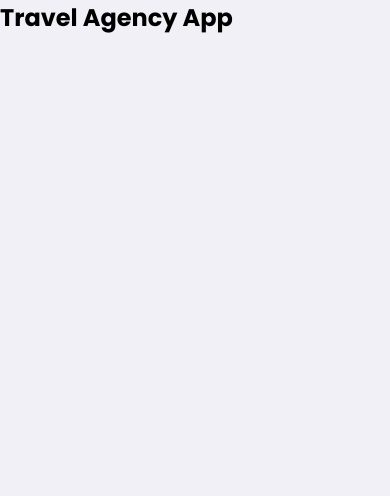
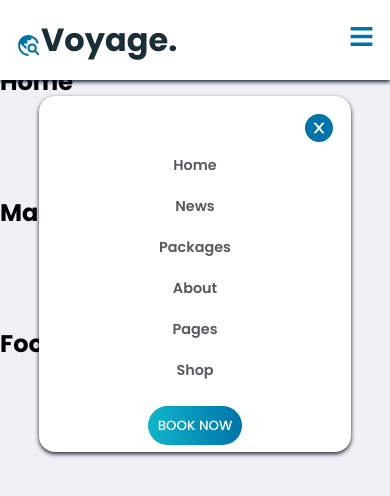
Before and after one commit to tresorsawasawa/travel_agency, a React (Create React App) app: page / in a window 390 px wide. Shown: the top 496 px of the page. Built offline with nearby package versions, Linux system fonts and the light colour scheme.

Commit message:
Add the styling to header

```diff
--- a/package.json
+++ b/package.json
@@ -9,7 +9,9 @@
     "node-sass": "^7.0.3",
     "react": "^18.2.0",
     "react-dom": "^18.2.0",
+    "react-icons": "^4.6.0",
     "react-scripts": "5.0.1",
+    "react-scroll": "^1.8.8",
     "web-vitals": "^2.1.4"
   },
   "scripts": {
--- a/src/App.js
+++ b/src/App.js
@@ -1,8 +1,15 @@
 import React from 'react';
+import Footer from './Components/Footer/Footer';
+import Home from './Components/Home/Home';
+import Main from './Components/Main/Main';
+import Navbar from './Components/Navbar/Navbar';
 
 const App = () => (
-  <main className="App">
-    <h2>Travel Agency App</h2>
-  </main>
+  <>
+    <Navbar />
+    <Home />
+    <Main />
+    <Footer />
+  </>
 );
 export default App;
--- a/src/Components/Navbar/Navbar.jsx
+++ b/src/Components/Navbar/Navbar.jsx
@@ -1,9 +1,71 @@
 import React from 'react';
+import { MdOutlineTravelExplore } from 'react-icons/md';
+import { AiFillCloseCircle } from 'react-icons/ai';
+import { FaBars } from 'react-icons/fa';
+import { Link } from 'react-scroll';
 
 const Navbar = () => (
-  <section>
-    <h2>Navbar</h2>
-  </section>
+  <header className="header flex">
+    <div className="logoContainer flex clickable">
+      <Link to="home" className="clickable">
+        <h1 className="logo flex">
+          <MdOutlineTravelExplore className="icon" />
+          Voyage.
+        </h1>
+      </Link>
+    </div>
+
+    <nav className="navbarContainer">
+      <ul className="navList flex">
+        <li className="navItem  clickable">
+          <Link to="home" smooth span={true.toString()} className="navLink">
+            Home
+          </Link>
+        </li>
+        <li className="navItem  clickable">
+          <Link to="main" smooth span={true.toString()} className="navLink">
+            News
+          </Link>
+        </li>
+        <li className="navItem  clickable">
+          <Link to="main" smooth span={true.toString()} className="navLink">
+            Packages
+          </Link>
+        </li>
+        <li className="navItem  clickable">
+          <Link to="main" smooth span={true.toString()} className="navLink">
+            About
+          </Link>
+        </li>
+        <li className="navItem  clickable">
+          <Link to="home" smooth span={true.toString()} className="navLink">
+            Pages
+          </Link>
+        </li>
+        <li className="navItem  clickable">
+          <Link to="home" smooth span={true.toString()} className="navLink">
+            Shop
+          </Link>
+        </li>
+
+        <li className="bookBtnContainer clickable">
+          <button type="button" className="btn bookBtn">
+            <Link to="home" smooth span={true.toString()} className="navLink">
+              BOOK NOW
+            </Link>
+          </button>
+        </li>
+      </ul>
+
+      <div className="closeMenu flex">
+        <AiFillCloseCircle className="icon clickable" />
+      </div>
+    </nav>
+
+    <div className="hamburger">
+      <FaBars className="icon" />
+    </div>
+  </header>
 );
 
 export default Navbar;
--- a/src/assets/scss/Components/_Navbar.scss
+++ b/src/assets/scss/Components/_Navbar.scss
@@ -0,0 +1,100 @@
+@import '../base/mixins';
+@import '../base/colors';
+
+.header {
+  @include flex_between_center(row);
+  position: fixed;
+  width: 100%;
+  z-index: 99;
+  padding: 1rem;
+  background-color: $whiteColor;
+  box-shadow: $menuShadow;
+
+  .logoContainer {
+    color: $blackColor;
+    justify-content: center;
+
+    .icon {
+      color: $primaryColor;
+      font-size: 25px;
+      transform: translateY(5px)
+    }
+  }
+
+  .navbarContainer {
+    .navList{
+      .bookBtnContainer {
+        .bookBtn {
+          @include btn_and_navItem;
+        }
+      }
+    }
+  }
+
+  .hamburger {
+    .icon {
+      font-size: 25px;
+      color: $primaryColor;
+
+      &:hover {
+        color: $secondColor;
+      }
+    }
+  }
+
+  @media screen and (max-width: 768px) {
+    .navbarContainer {
+      position: absolute;
+      height: max-content;
+      background-color: $whiteColor;
+      width: 80%;
+      border-radius: 1rem;
+      left: 50%;
+      top: 6rem;
+      z-index: 999;
+      box-shadow: $menuShadow;
+      transform: translate(-50%);
+      transition: 0.3s ease-in-out;
+
+      .navList {
+        @include flex_center_center(column);
+        padding-top: 3rem;
+
+        .navItem {
+          padding: 0.5rem 0;
+
+          .navLink {
+            color: $textColor;
+            font-weight: 600;
+            font-size: 0.9rem;
+
+            &:hover {
+              color: $primaryColor;
+              transition: 0.3s all ease-in-out;
+              border-bottom: 2px solid $primaryColor;
+              padding: 0.2rem 0.8rem;
+            }
+          }
+        }
+
+        .bookBtnContainer {
+          margin-top: 1rem;
+           padding-bottom: 0.4rem;
+        }
+      }
+
+      .closeMenu {
+        position: absolute;
+        top: 1rem;
+        right: 1rem;
+        color: $primaryColor;
+
+        &:hover {
+          color: $secondColor;
+          transform: scale(1.15);
+          transition: 0.3s all ease-in-out;
+        }
+      }
+    }
+  }
+}
--- a/src/assets/scss/base/_default.scss
+++ b/src/assets/scss/base/_default.scss
@@ -22,6 +22,7 @@ section { padding: 4rem 0 2rem;  }
 
 .icon {
   font-size: 2rem;
+  cursor: pointer;
 }
 
 .clickable { cursor: pointer; }
@@ -43,4 +44,9 @@ input {
   font-size: 100%;
 }
 
+.flex {
+  display: flex;
+  align-items: center;
+}
+
 /* Default styling to be applied to the whole application end */
--- a/src/assets/scss/base/_mixins.scss
+++ b/src/assets/scss/base/_mixins.scss
@@ -6,6 +6,13 @@
 @mixin flex_center_center($direction) {
   display: flex;
   justify-content: center;
+  align-items: center;
+  flex-direction: $direction;
+}
+
+@mixin flex_between_center($direction) {
+  display: flex;
+  justify-content: space-between;
   align-items: center;
   flex-direction: $direction;
 }
@@ -25,7 +32,7 @@
   align-items: center;
 }
 
-@mixin btn_and_anchor {
+@mixin btn_and_navItem {
   color: $whiteColor;
   font-weight: 500;
 }
--- a/src/assets/scss/base/_variables.scss
+++ b/src/assets/scss/base/_variables.scss
@@ -1,3 +1,4 @@
 // Fonts
 $urlPoppinsFont: 'https://fonts.googleapis.com/css2?family=Poppins:wght@300;400;500;600;700&display=swap';
 $poppinsFont: 'Poppins', sans-serif;
+$menuShadow: 0 2px 4px rgba(2, 15, 29, 0.904);
```
Also changed, not shown: 3 other files (tests, documents, lock files or other folders).
